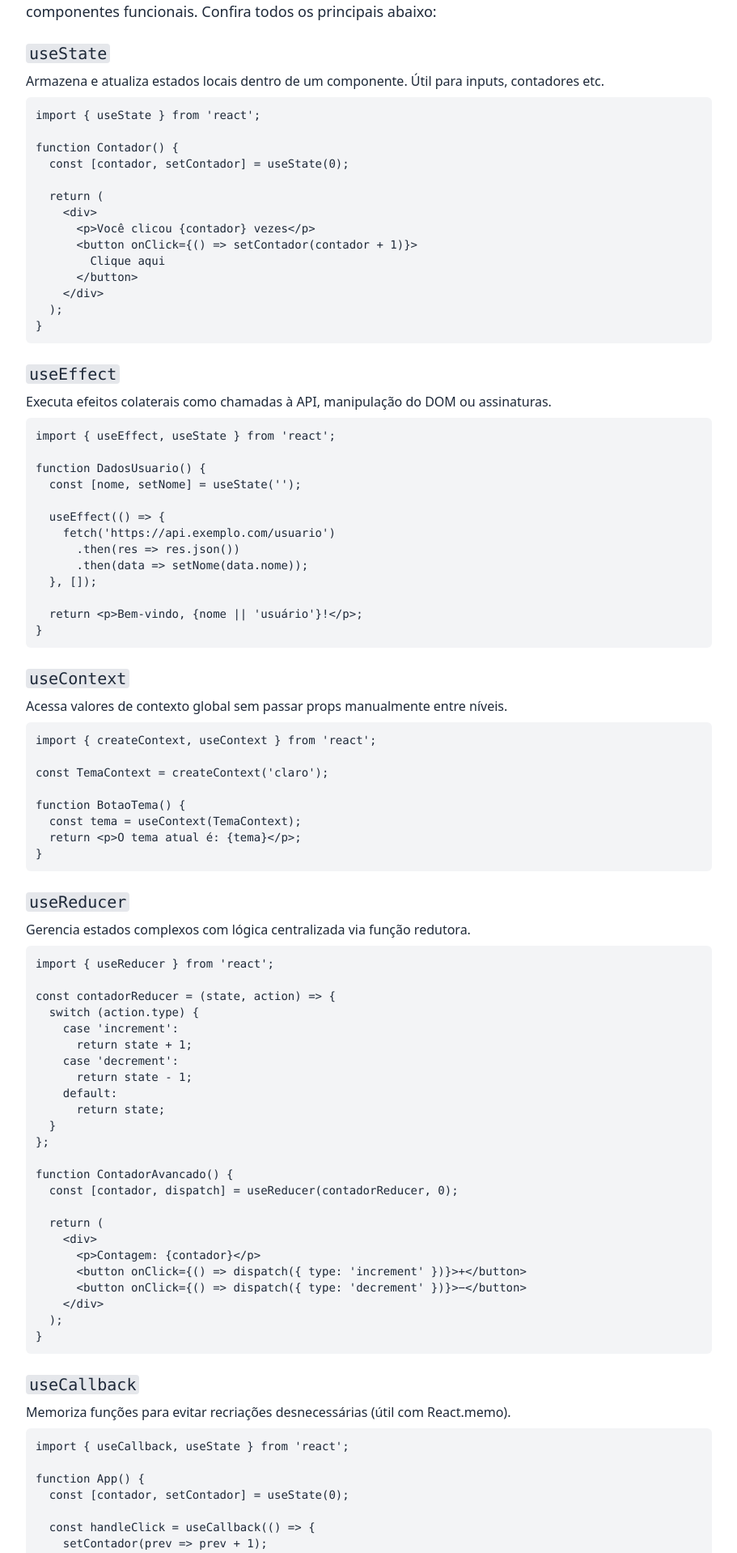
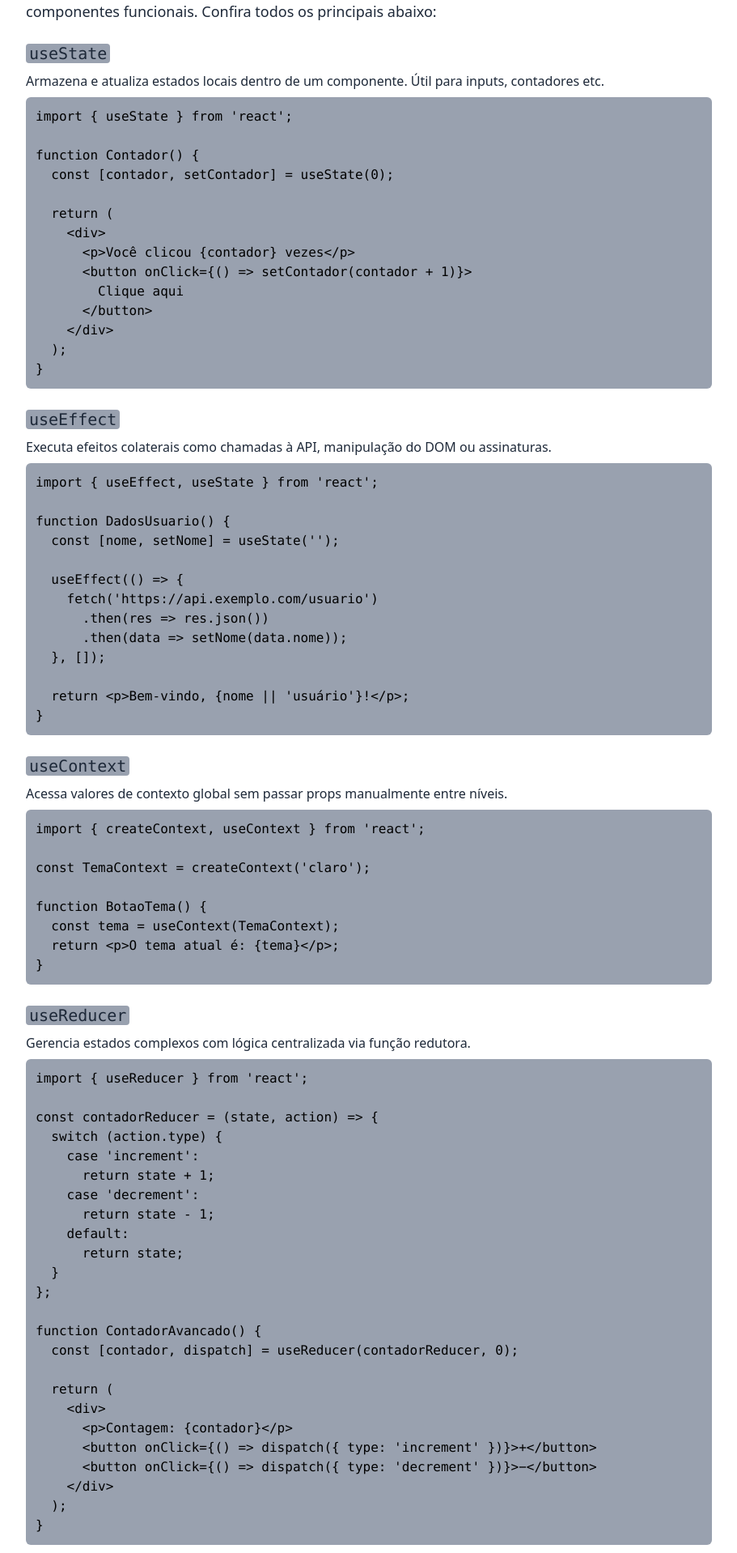
Before and after one commit to SabrinaSoaresDev/Blog, a React (Vite) app: page /posts/hooks-react in a window 1280 px wide. Shown: the part 560-2478 px from the top of the page at 81% size, without its empty margins (184-1095 px from the left). Built offline with nearby package versions, Linux system fonts and the light colour scheme.

Commit message:
atualizando estilização

```diff
--- a/src/Components/Header/index.jsx
+++ b/src/Components/Header/index.jsx
@@ -23,7 +23,8 @@ function Header() {
 
           {/* Menu Desktop */}
           <nav className="hidden md:flex items-center space-x-8">
-            <Link to="/" className={`hover:text-accent transition ${darkMode ? 'text-gray-300' : 'text-gray-700'}`}>Início</Link>
+            <Link to="/"
+            className={`hover:text-accent transition ${darkMode ? 'text-gray-300' : 'text-gray-700'}`}>Início</Link>
             <Link to="/artigos" className={`hover:text-accent transition ${darkMode ? 'text-gray-300' : 'text-gray-700'}`}>Artigos</Link>
             <Link to="/sobre" className={`hover:text-accent transition ${darkMode ? 'text-gray-300' : 'text-gray-700'}`}>Sobre</Link>
             <Link to="/contato" className={`hover:text-accent transition ${darkMode ? 'text-gray-300' : 'text-gray-700'}`}>Contato</Link>
--- a/src/Dados/articles.jsx
+++ b/src/Dados/articles.jsx
@@ -17,7 +17,7 @@ export const artigosDestaque = [
   },
   {
     id: 'rotas-react',
-    title: "Deploy com Vercel",
+    title: "Configurando Rotas no React",
     excerpt: "Coloque seu projeto no ar em minutos.",
     image: deploy,
   }
--- a/src/Pages/Posts/index.jsx
+++ b/src/Pages/Posts/index.jsx
@@ -40,7 +40,7 @@ const Posts = () => {
 
       <li>
         <strong>Crie seu projeto com Vite:</strong> Abra o terminal e execute os comandos abaixo substituindo <code>meu-projeto-react</code> pelo nome desejado.
-        <pre className="bg-gray-100 p-3 rounded-md overflow-x-auto text-sm mt-2">
+        <pre className="bg-gray-400 p-3 rounded-md overflow-x-auto text-black mt-2">
           {`npm create vite@latest meu-projeto-react\n# ou\nnpm create vite@latest .`}
         </pre>
         <p className="mt-1">
@@ -50,14 +50,14 @@ const Posts = () => {
 
       <li>
         <strong>Acesse a pasta e instale dependências:</strong>
-        <pre className="bg-gray-100 p-3 rounded-md overflow-x-auto text-sm mt-2">
+        <pre className="bg-gray-400 p-3 rounded-md overflow-x-auto text-black mt-2">
           {`cd meu-projeto-react\nnpm install`}
         </pre>
       </li>
 
       <li>
         <strong>Inicie o servidor de desenvolvimento:</strong>
-        <pre className="bg-gray-100 p-3 rounded-md overflow-x-auto text-sm mt-2">
+        <pre className="bg-gray-400 p-3 rounded-md overflow-x-auto text-black mt-2">
           {`npm run dev`}
         </pre>
         <p className="mt-1">
@@ -67,7 +67,7 @@ const Posts = () => {
 
       <li>
         <strong>Exemplo básico de "Hello World":</strong> Dentro do arquivo <code>src/main.jsx</code> ou <code>App.jsx</code>, você pode escrever:
-        <pre className="bg-gray-100 p-3 rounded-md overflow-x-auto text-sm mt-2">
+        <pre className="bg-gray-400 p-3 rounded-md overflow-x-auto text-black mt-2">
 {`import React from 'react';
 
 function App() {
@@ -97,12 +97,12 @@ export default App;`}
     {/* useState */}
     <div className="mt-6">
       <h3 className="text-xl font-medium mb-2">
-        <code className="bg-gray-200 px-1 rounded">useState</code>
+        <code className="bg-gray-400 px-1 rounded">useState</code>
       </h3>
       <p className="mb-2">
         Armazena e atualiza estados locais dentro de um componente. Útil para inputs, contadores etc.
       </p>
-      <pre className="bg-gray-100 p-3 rounded-md overflow-x-auto text-sm">
+      <pre className="bg-gray-400 p-3 rounded-md overflow-x-auto text-black">
 {`import { useState } from 'react';
 
 function Contador() {
@@ -123,12 +123,12 @@ function Contador() {
     {/* useEffect */}
     <div className="mt-6">
       <h3 className="text-xl font-medium mb-2">
-        <code className="bg-gray-200 px-1 rounded">useEffect</code>
+        <code className="bg-gray-400 px-1 rounded">useEffect</code>
       </h3>
       <p className="mb-2">
         Executa efeitos colaterais como chamadas à API, manipulação do DOM ou assinaturas.
       </p>
-      <pre className="bg-gray-100 p-3 rounded-md overflow-x-auto text-sm">
+      <pre className="bg-gray-400 p-3 rounded-md overflow-x-auto text-black">
 {`import { useEffect, useState } from 'react';
 
 function DadosUsuario() {
@@ -148,12 +148,12 @@ function DadosUsuario() {
     {/* useContext */}
     <div className="mt-6">
       <h3 className="text-xl font-medium mb-2">
-        <code className="bg-gray-200 px-1 rounded">useContext</code>
+        <code className="bg-gray-400 px-1 rounded">useContext</code>
       </h3>
       <p className="mb-2">
         Acessa valores de contexto global sem passar props manualmente entre níveis.
       </p>
-      <pre className="bg-gray-100 p-3 rounded-md overflow-x-auto text-sm">
+      <pre className="bg-gray-400 p-3 rounded-md overflow-x-auto text-black">
 {`import { createContext, useContext } from 'react';
 
 const TemaContext = createContext('claro');
@@ -168,12 +168,12 @@ function BotaoTema() {
     {/* useReducer */}
     <div className="mt-6">
       <h3 className="text-xl font-medium mb-2">
-        <code className="bg-gray-200 px-1 rounded">useReducer</code>
+        <code className="bg-gray-400 px-1 rounded">useReducer</code>
       </h3>
       <p className="mb-2">
         Gerencia estados complexos com lógica centralizada via função redutora.
       </p>
-      <pre className="bg-gray-100 p-3 rounded-md overflow-x-auto text-sm">
+      <pre className="bg-gray-400 p-3 rounded-md overflow-x-auto text-black">
 {`import { useReducer } from 'react';
 
 const contadorReducer = (state, action) => {
@@ -204,12 +204,12 @@ function ContadorAvancado() {
     {/* useCallback */}
     <div className="mt-6">
       <h3 className="text-xl font-medium mb-2">
-        <code className="bg-gray-200 px-1 rounded">useCallback</code>
+        <code className="bg-gray-400 px-1 rounded">useCallback</code>
       </h3>
       <p className="mb-2">
         Memoriza funções para evitar recriações desnecessárias (útil com React.memo).
       </p>
-      <pre className="bg-gray-100 p-3 rounded-md overflow-x-auto text-sm">
+      <pre className="bg-gray-400 p-3 rounded-md overflow-x-auto text-black">
 {`import { useCallback, useState } from 'react';
 
 function App() {
@@ -227,12 +227,12 @@ function App() {
     {/* useMemo */}
     <div className="mt-6">
       <h3 className="text-xl font-medium mb-2">
-        <code className="bg-gray-200 px-1 rounded">useMemo</code>
+        <code className="bg-gray-400 px-1 rounded">useMemo</code>
       </h3>
       <p className="mb-2">
         Memoriza valores calculados para evitar recálculos em cada renderização.
       </p>
-      <pre className="bg-gray-100 p-3 rounded-md overflow-x-auto text-sm">
+      <pre className="bg-gray-400 p-3 rounded-md overflow-x-auto text-black">
 {`import { useMemo, useState } from 'react';
 
 function ListaFiltrada({ itens }) {
@@ -255,12 +255,12 @@ function ListaFiltrada({ itens }) {
     {/* useRef */}
     <div className="mt-6">
       <h3 className="text-xl font-medium mb-2">
-        <code className="bg-gray-200 px-1 rounded">useRef</code>
+        <code className="bg-gray-400 px-1 rounded">useRef</code>
       </h3>
       <p className="mb-2">
         Armazena valores persistentes ou acessa elementos DOM diretamente.
       </p>
-      <pre className="bg-gray-100 p-3 rounded-md overflow-x-auto text-sm">
+      <pre className="bg-gray-400 p-3 rounded-md overflow-x-auto text-black">
 {`import { useRef, useEffect } from 'react';
 
 function InputFocus() {
@@ -278,12 +278,12 @@ function InputFocus() {
     {/* useImperativeHandle */}
     <div className="mt-6">
       <h3 className="text-xl font-medium mb-2">
-        <code className="bg-gray-200 px-1 rounded">useImperativeHandle</code>
+        <code className="bg-gray-400 px-1 rounded">useImperativeHandle</code>
       </h3>
       <p className="mb-2">
         Personaliza o valor exposto ao usar <code>ref</code> em componentes filhos.
       </p>
-      <pre className="bg-gray-100 p-3 rounded-md overflow-x-auto text-sm">
+      <pre className="bg-gray-400 p-3 rounded-md overflow-x-auto text-black">
 {`import { forwardRef, useImperativeHandle, useRef } from 'react';
 
 const MeuInput = forwardRef((props, ref) => {
@@ -302,12 +302,12 @@ const MeuInput = forwardRef((props, ref) => {
     {/* useLayoutEffect */}
     <div className="mt-6">
       <h3 className="text-xl font-medium mb-2">
-        <code className="bg-gray-200 px-1 rounded">useLayoutEffect</code>
+        <code className="bg-gray-400 px-1 rounded">useLayoutEffect</code>
       </h3>
       <p className="mb-2">
         Similar ao useEffect, mas roda sincronamente após mutações DOM (útil para medição de layout).
       </p>
-      <pre className="bg-gray-100 p-3 rounded-md overflow-x-auto text-sm">
+      <pre className="bg-gray-400 p-3 rounded-md overflow-x-auto text-black">
 {`import { useLayoutEffect, useState } from 'react';
 
 function MedirElemento() {
@@ -326,12 +326,12 @@ function MedirElemento() {
     {/* useDebugValue */}
     <div className="mt-6">
       <h3 className="text-xl font-medium mb-2">
-        <code className="bg-gray-200 px-1 rounded">useDebugValue</code>
+        <code className="bg-gray-400 px-1 rounded">useDebugValue</code>
       </h3>
       <p className="mb-2">
         Exibe informações personalizadas sobre hooks customizados no DevTools.
       </p>
-      <pre className="bg-gray-100 p-3 rounded-md overflow-x-auto text-sm">
+      <pre className="bg-gray-400 p-3 rounded-md overflow-x-auto text-black">
 {`import { useState, useDebugValue } from 'react';
 
 function useMeuHookCustomizado() {
@@ -361,7 +361,7 @@ function useMeuHookCustomizado() {
     <h3 className="text-xl font-medium mt-6 mb-2">2. Estruture suas páginas/componentes</h3>
     <p className="mb-2 text-lg">Crie componentes para cada rota, por exemplo:</p>
 
-    <pre className="bg-gray-100 p-3 rounded-md overflow-x-auto text-sm mb-4">
+    <pre className="bg-gray-400 p-3 rounded-md overflow-x-auto text-black mb-4">
 {`// src/pages/Home.jsx
 function Home() {
   return <h1>Bem-vindo à Página Inicial</h1>;
@@ -378,7 +378,7 @@ export default Sobre;`}
     <h3 className="text-xl font-medium mt-6 mb-2">3. Configure as rotas no App.js</h3>
     <p className="mb-2 text-lg">Use os componentes <code>Routers</code>, <code>Route</code> e <code>Link</code> para definir navegação:</p>
 
-    <pre className="bg-gray-100 p-3 rounded-md overflow-x-auto text-sm mb-4">
+    <pre className="bg-gray-400 p-3 rounded-md overflow-x-auto text-black mb-4">
 {`// src/App.jsx ou src/main.jsx
 import { BrowserRouter as Router, Routes, Route, Link } from 'react-router-dom';
 import Home from './pages/Home';
--- a/src/Pages/Sobre/index.jsx
+++ b/src/Pages/Sobre/index.jsx
@@ -6,7 +6,7 @@ function Sobre() {
   return (
     <>
     <Header/>
-    <div className="min-h-screen px-6 py-16 bg-gray-100 dark:bg-gray-900 text-gray-800 dark:text-white">
+    <div className="min-h-screen px-6 py-16 bg-gray-100 dark:bg-gray-500 text-gray-800 dark:text-white">
       <div className="max-w-4xl mx-auto text-center">
         <h1 className="text-4xl font-bold mb-6">Sobre o DevBlog</h1>
         <p className="text-lg mb-4">
```
Also changed, not shown: src/Pages/Contato/index.jsx (+5 -5 lines).
